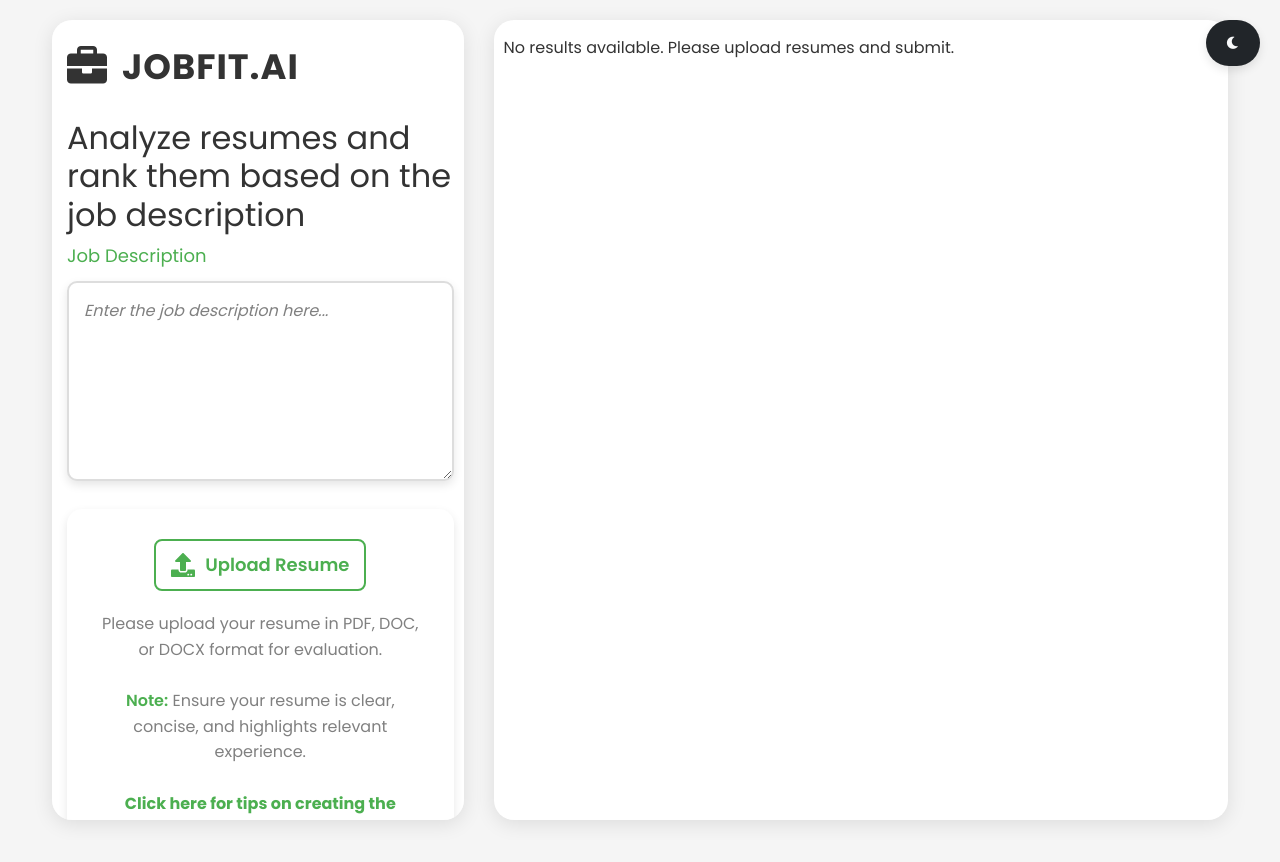
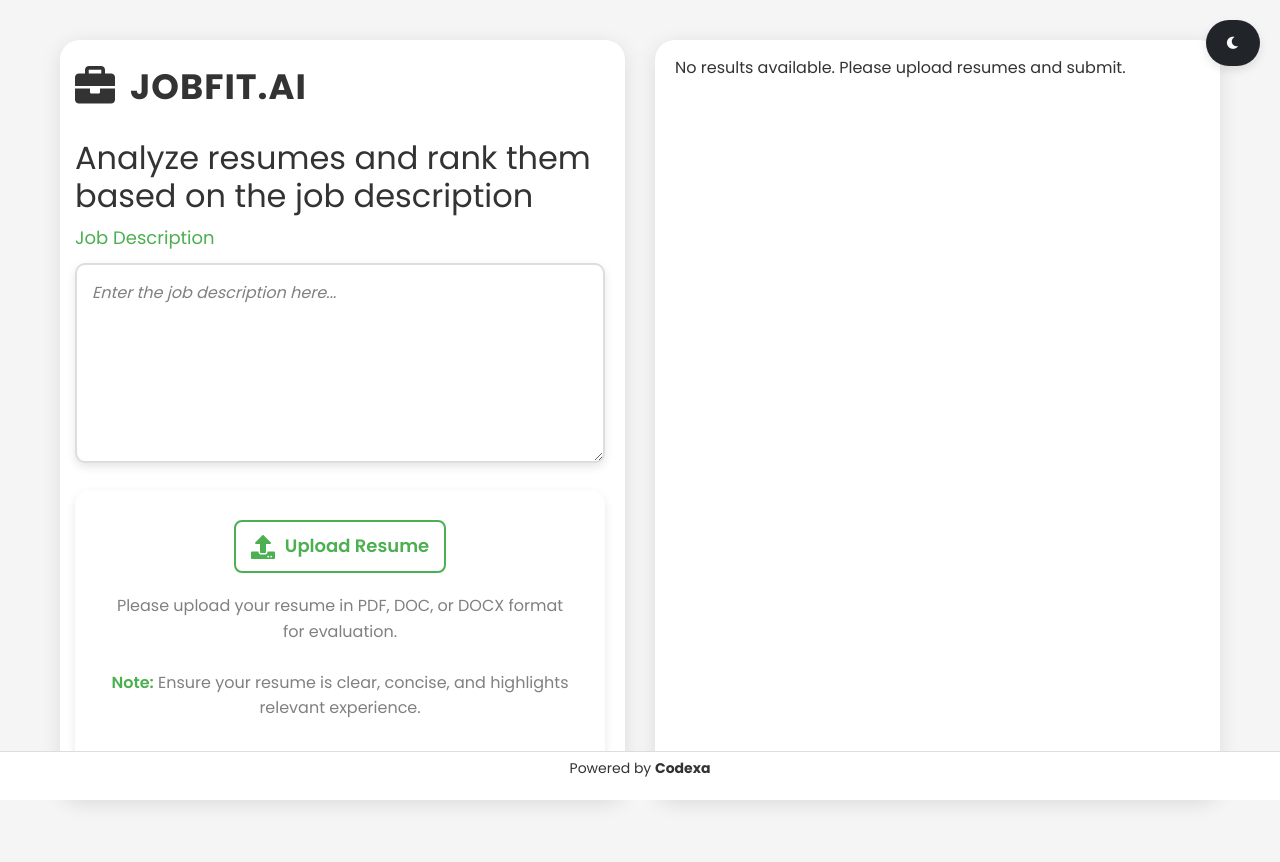
Before and after one commit to backendshubham/jobfit, a React (Create React App) app: page / in a window 1280 px wide. Shown: the top 862 px of the page. Before the commit the page ends 840 px from the top, so only its background shows below. Built offline with nearby package versions, Linux system fonts and the light colour scheme; the HTML template or start-up script is replaced by a standard one.

Commit message:
Worked on jobfit

```diff
--- a/src/App.css
+++ b/src/App.css
@@ -50,6 +50,7 @@
   width: 100%;
   max-width: 1200px;
   gap: 30px;
+  margin-bottom: 50px
 }
 
 .input-section, .result-section {
@@ -620,3 +621,117 @@
 .check-id:hover {
   text-decoration: underline; /* Optional underline on hover */
 }
+
+
+
+/* App.css */
+
+.App {
+  display: flex;
+  flex-direction: column;
+  min-height: 100vh;
+}
+
+/* Main content section */
+.container {
+  flex-grow: 1;
+  display: flex;
+  justify-content: space-between;
+  padding: 20px;
+  overflow: auto; /* Ensures content can scroll if necessary */
+}
+
+/* Left Section */
+.input-section {
+  flex: 1;
+  padding-right: 20px;
+}
+
+/* Right Section */
+.result-section {
+  flex: 1;
+  padding-left: 20px;
+}
+
+
+
+
+
+/* Footer Styles */
+.footer {
+  background-color: var(--footer-bg-color);
+  color: var(--footer-text-color);
+  padding: 5px;
+  text-align: center;
+  position: fixed;
+  bottom: 0;
+  left: 0;
+  width: 100%;
+  border-top: 1px solid var(--border-color);
+  font-size: 14px;
+  transition: all 0.3s ease;
+  z-index: 1000; /* Ensures the footer stays above other content */
+}
+
+/* Default Light Mode */
+:root {
+  --footer-bg-color: #ffffff;
+  --footer-text-color: #333333;
+  --border-color: #ddd;
+}
+
+/* Dark Mode Customizations */
+[data-theme="dark"] {
+  --footer-bg-color: #2c2f36;
+  --footer-text-color: #f8f9fa;
+  --border-color: #444;
+}
+
+/* Dark Mode Footer Links */
+[data-theme="dark"] {
+  --footer-link-color: #87daf1;
+  --footer-link-hover-color: #6c63ff;
+}
+
+
+.footer {
+ margin-top: 30px;
+}
+
+.footer a {
+  color: var(--footer-link-color);
+  text-decoration: none;
+  font-weight: bold;
+  transition: color 0.3s ease;
+}
+
+.footer a:hover {
+  color: var(--footer-link-hover-color);
+}
+
+.footer .social-icons {
+  margin-top: 10px;
+}
+
+.footer .social-icons a {
+  font-size: 20px;
+  color: var(--footer-link-color);
+  margin: 0 10px;
+  transition: color 0.3s ease;
+}
+
+.footer .social-icons a:hover {
+  color: var(--footer-link-hover-color);
+}
+
+/* Responsive Footer */
+@media (max-width: 768px) {
+  .footer {
+    font-size: 12px;
+    padding: 15px;
+  }
+
+  .footer .social-icons a {
+    font-size: 18px;
+  }
+}
--- a/src/App.js
+++ b/src/App.js
@@ -4,6 +4,7 @@
 import Header from './components/Header';
 import InputSection from './components/InputSection';
 import ResultSection from './components/ResultSection';
+import Footer from './components/Footer';
 import './App.css';
 
 const App = () => {
@@ -98,8 +99,11 @@
           <ResultSection results={results} />
         </div>
       </div>
+
       <ToastContainer />
+      <Footer />
     </div>
+
   );
 };
 
--- /dev/null
+++ b/src/components/Footer.js
@@ -0,0 +1,16 @@
+import React from 'react';
+
+const Footer = () => {
+  return (
+    <footer className="footer">
+      <p>
+        Powered by{' '}
+        <a href="https://codexatechnologies.netlify.app/" target="_blank" rel="noopener noreferrer" className="codexa-link">
+          Codexa
+        </a>
+      </p>
+    </footer>
+  );
+};
+
+export default Footer;
```
